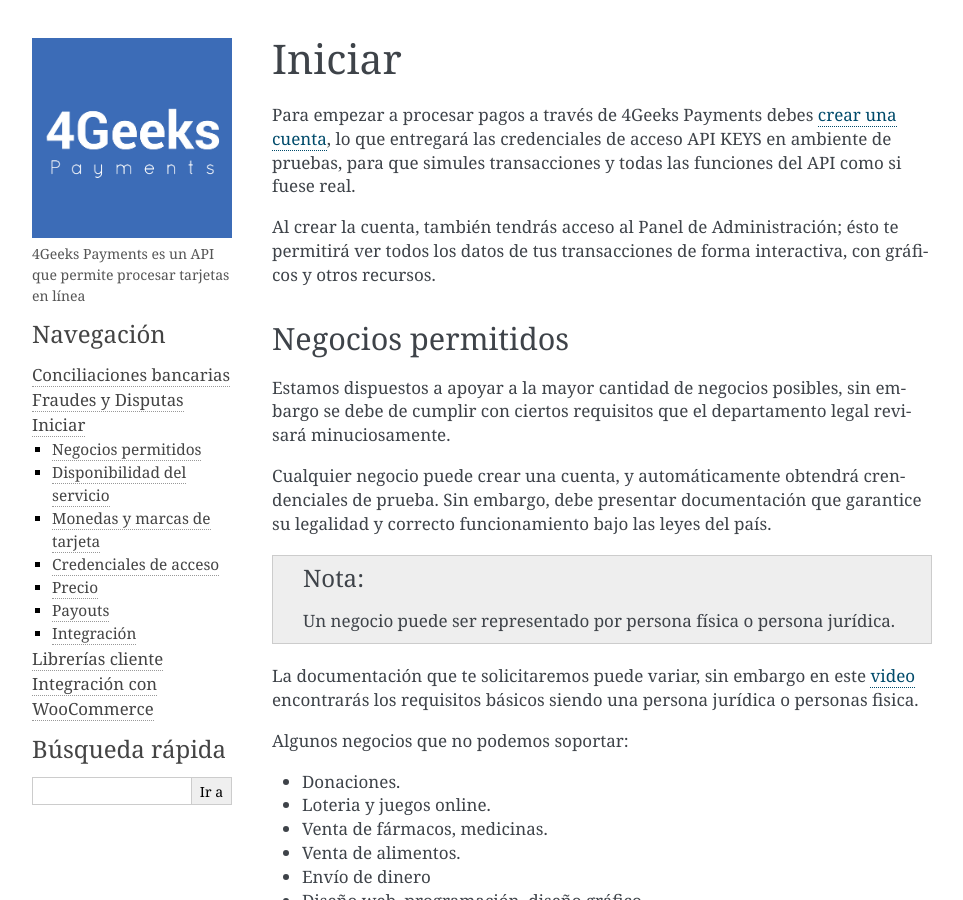
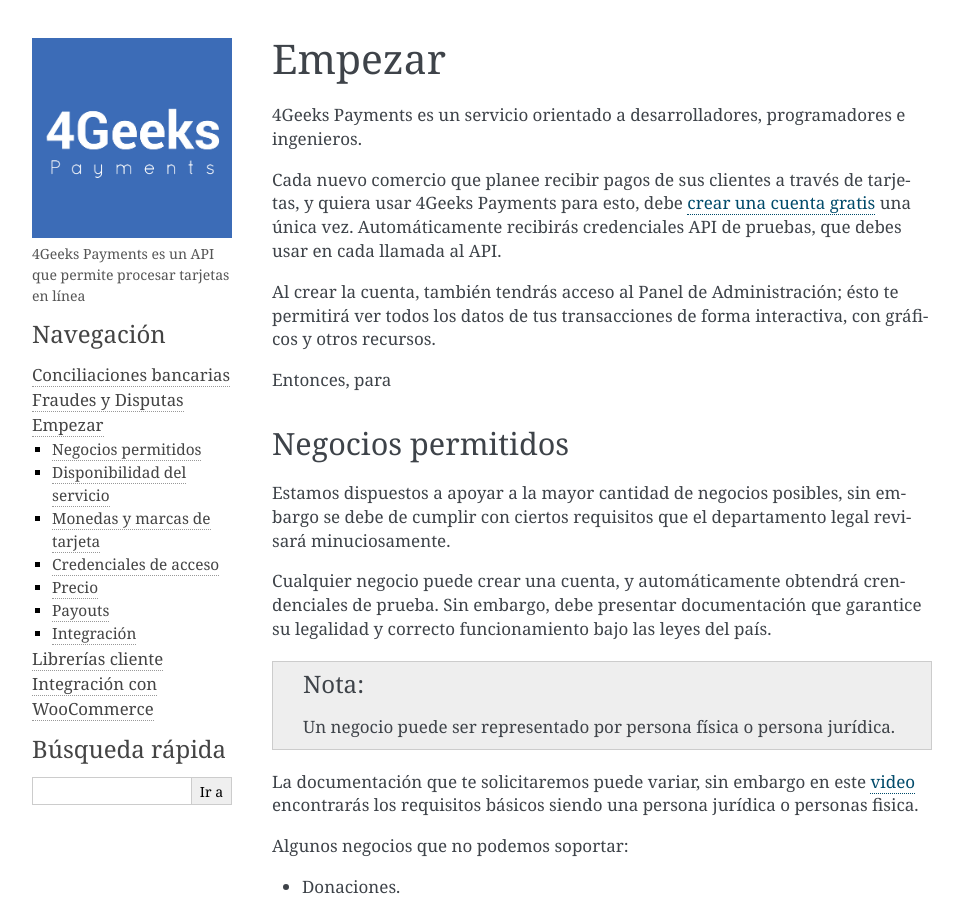
Before and after one commit to ArivazhaganArul/gpayments-support, a Sphinx documentation site: the page built from source/iniciar.rst, in a window 1280 px wide and 900 px high. Shown: the whole window, without its empty margins (148-1111 px from the left). Built offline with Sphinx 7.4.7, drawn with Linux system fonts in a browser that asks for light colours.

Commit message:
Update iniciar.rst

```diff
--- a/source/iniciar.rst
+++ b/source/iniciar.rst
@@ -1,13 +1,15 @@
 =============
-Iniciar
+Empezar
 =============
-Para empezar a procesar pagos a través de 4Geeks Payments debes
-`crear una cuenta <http://dashboard.payments.4geeks.io/accounts/register>`_, lo que entregará
-las credenciales de acceso API KEYS en ambiente de pruebas, para que simules transacciones y todas las funciones del API
-como si fuese real.
+
+4Geeks Payments es un servicio orientado a desarrolladores, programadores e ingenieros.
+
+Cada nuevo comercio que planee recibir pagos de sus clientes a través de tarjetas, y quiera usar 4Geeks Payments para esto, debe `crear una cuenta gratis <http://dashboard.payments.4geeks.io/accounts/register>`_ una única vez. Automáticamente recibirás credenciales API de pruebas, que debes usar en cada llamada al API.
 
 Al crear la cuenta, también tendrás acceso al Panel de Administración; ésto te permitirá ver todos los datos
 de tus transacciones de forma interactiva, con gráficos y otros recursos.
+
+Entonces, para
 
 Negocios permitidos
 ----------------------------
```
